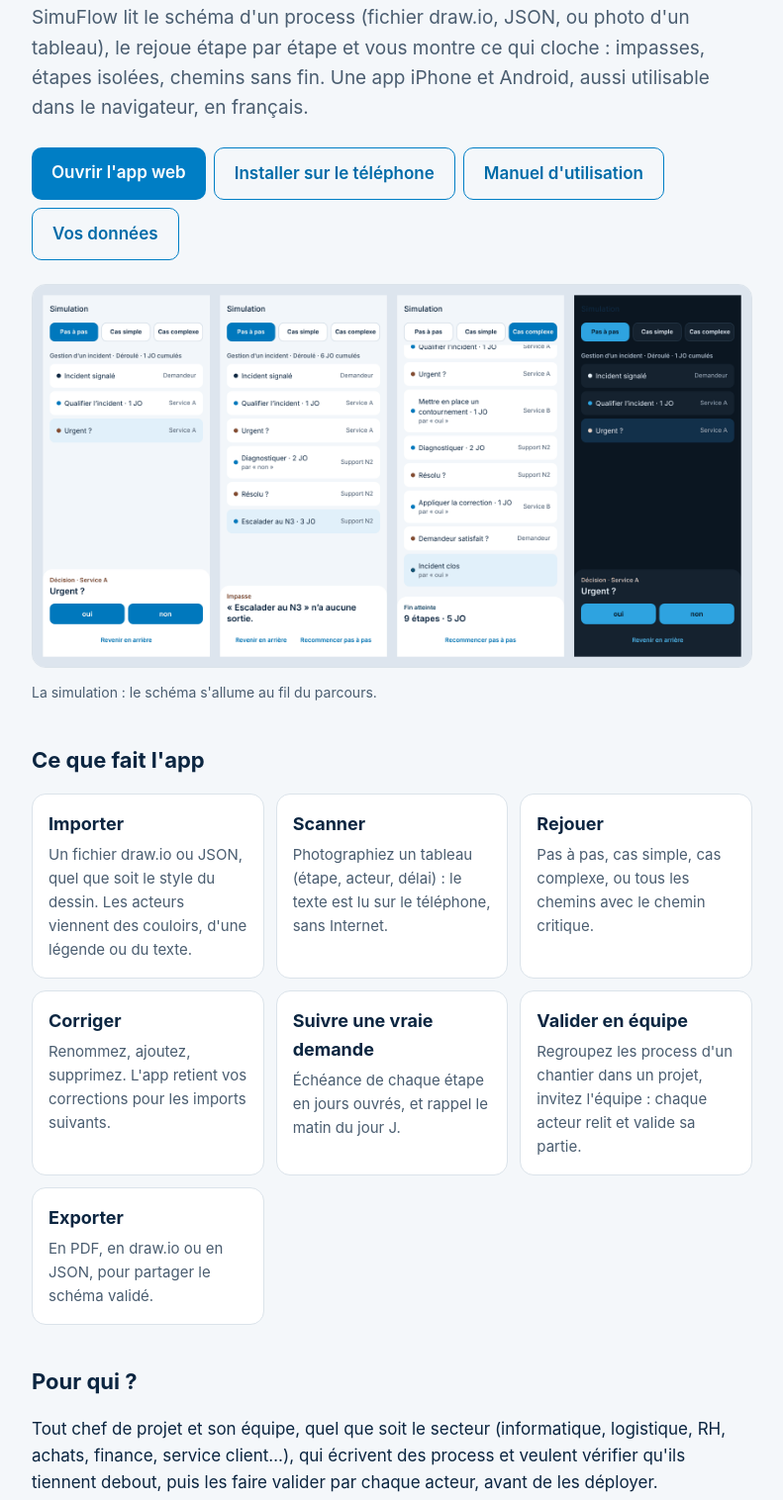
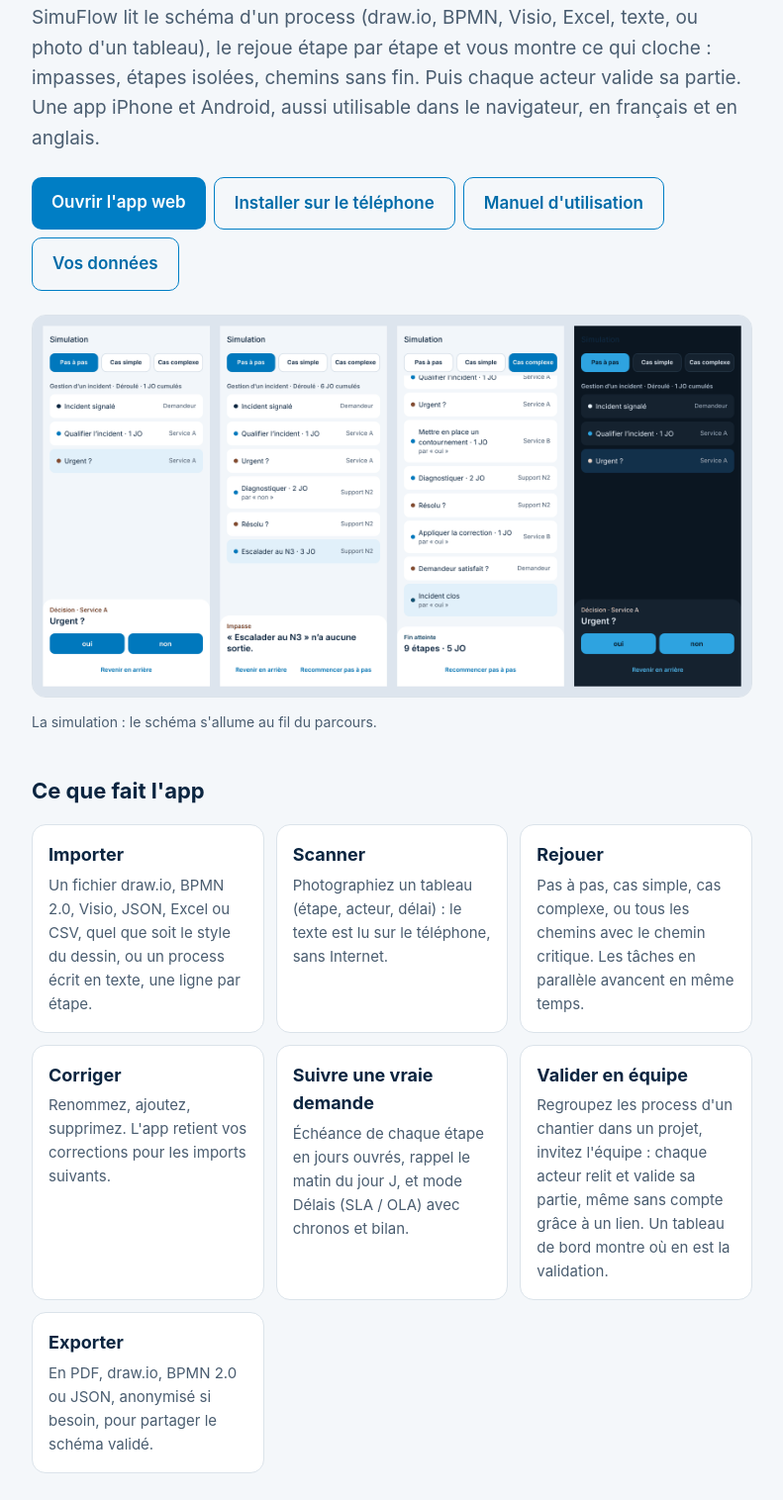
Before and after one commit to mloick/SIMUFLOW, a website: page docs/site/index.html in a window 1280 px wide. Shown: the part 214-1730 px from the top of the page at 99% size, without its empty margins (244-1035 px from the left). Drawn offline with Linux system fonts and the light colour scheme; files whose address does not match are found by name.

Commit message:
Mettre à jour la page d'accueil du site, avant sa version anglaise (#136)
Claude-Session: https://claude.ai/code/session_016W3P9UEhUmnfbrg5pB7wBx

Co-authored-by: Claude <noreply@anthropic.com>

```diff
--- a/docs/site/index.html
+++ b/docs/site/index.html
@@ -4,7 +4,7 @@
   <meta charset="utf-8">
   <meta name="viewport" content="width=device-width, initial-scale=1">
   <title>SimuFlow : rejouez vos process avant de les lancer</title>
-  <meta name="description" content="SimuFlow est une app mobile qui importe un schéma de process (draw.io, photo d'un tableau) et le rejoue étape par étape pour le valider.">
+  <meta name="description" content="SimuFlow est une app mobile qui importe un schéma de process (draw.io, BPMN, Visio, Excel, photo d'un tableau), le rejoue étape par étape et le fait valider par chaque acteur.">
   <link rel="icon" href="logo/simuflow-symbole.svg">
   <link rel="stylesheet" href="style.css">
 </head>
@@ -18,8 +18,8 @@
 
   <main>
     <h1>Rejouez vos process avant de les mettre en place.</h1>
-    <p class="accroche">SimuFlow lit le schéma d'un process (fichier draw.io, JSON, ou photo d'un tableau), le rejoue étape par étape et vous montre ce qui cloche : impasses, étapes isolées, chemins sans fin. Une app iPhone et Android, aussi utilisable dans le navigateur, en français.</p>
-    <p class="boutons"><a class="bouton" href="app/">Ouvrir l'app web</a><a class="bouton second" href="https://github.com/mloick/SIMUFLOW#getting-started">Installer sur le téléphone</a><a class="bouton second" href="manuel/">Manuel d'utilisation</a><a class="bouton second" href="confidentialite.html">Vos données</a></p>
+    <p class="accroche">SimuFlow lit le schéma d'un process (draw.io, BPMN, Visio, Excel, texte, ou photo d'un tableau), le rejoue étape par étape et vous montre ce qui cloche : impasses, étapes isolées, chemins sans fin. Puis chaque acteur valide sa partie. Une app iPhone et Android, aussi utilisable dans le navigateur, en français et en anglais.</p>
+    <p class="boutons"><a class="bouton" href="app/">Ouvrir l'app web</a><a class="bouton second" href="https://github.com/mloick/SIMUFLOW/blob/main/README.fr.md#démarrer">Installer sur le téléphone</a><a class="bouton second" href="manuel/">Manuel d'utilisation</a><a class="bouton second" href="confidentialite.html">Vos données</a></p>
 
     <figure>
       <img src="captures/etape-6-simulation.png" alt="Écrans de simulation : le schéma s'allume étape par étape et chaque décision demande quelle branche suivre.">
@@ -28,13 +28,13 @@
 
     <h2>Ce que fait l'app</h2>
     <div class="cartes">
-      <div class="carte"><h3>Importer</h3><p>Un fichier draw.io ou JSON, quel que soit le style du dessin. Les acteurs viennent des couloirs, d'une légende ou du texte.</p></div>
+      <div class="carte"><h3>Importer</h3><p>Un fichier draw.io, BPMN 2.0, Visio, JSON, Excel ou CSV, quel que soit le style du dessin, ou un process écrit en texte, une ligne par étape.</p></div>
       <div class="carte"><h3>Scanner</h3><p>Photographiez un tableau (étape, acteur, délai) : le texte est lu sur le téléphone, sans Internet.</p></div>
-      <div class="carte"><h3>Rejouer</h3><p>Pas à pas, cas simple, cas complexe, ou tous les chemins avec le chemin critique.</p></div>
+      <div class="carte"><h3>Rejouer</h3><p>Pas à pas, cas simple, cas complexe, ou tous les chemins avec le chemin critique. Les tâches en parallèle avancent en même temps.</p></div>
       <div class="carte"><h3>Corriger</h3><p>Renommez, ajoutez, supprimez. L'app retient vos corrections pour les imports suivants.</p></div>
-      <div class="carte"><h3>Suivre une vraie demande</h3><p>Échéance de chaque étape en jours ouvrés, et rappel le matin du jour J.</p></div>
-      <div class="carte"><h3>Valider en équipe</h3><p>Regroupez les process d'un chantier dans un projet, invitez l'équipe : chaque acteur relit et valide sa partie.</p></div>
-      <div class="carte"><h3>Exporter</h3><p>En PDF, en draw.io ou en JSON, pour partager le schéma validé.</p></div>
+      <div class="carte"><h3>Suivre une vraie demande</h3><p>Échéance de chaque étape en jours ouvrés, rappel le matin du jour J, et mode Délais (SLA / OLA) avec chronos et bilan.</p></div>
+      <div class="carte"><h3>Valider en équipe</h3><p>Regroupez les process d'un chantier dans un projet, invitez l'équipe : chaque acteur relit et valide sa partie, même sans compte grâce à un lien. Un tableau de bord montre où en est la validation.</p></div>
+      <div class="carte"><h3>Exporter</h3><p>En PDF, draw.io, BPMN 2.0 ou JSON, anonymisé si besoin, pour partager le schéma validé.</p></div>
     </div>
 
     <h2>Pour qui ?</h2>
```
